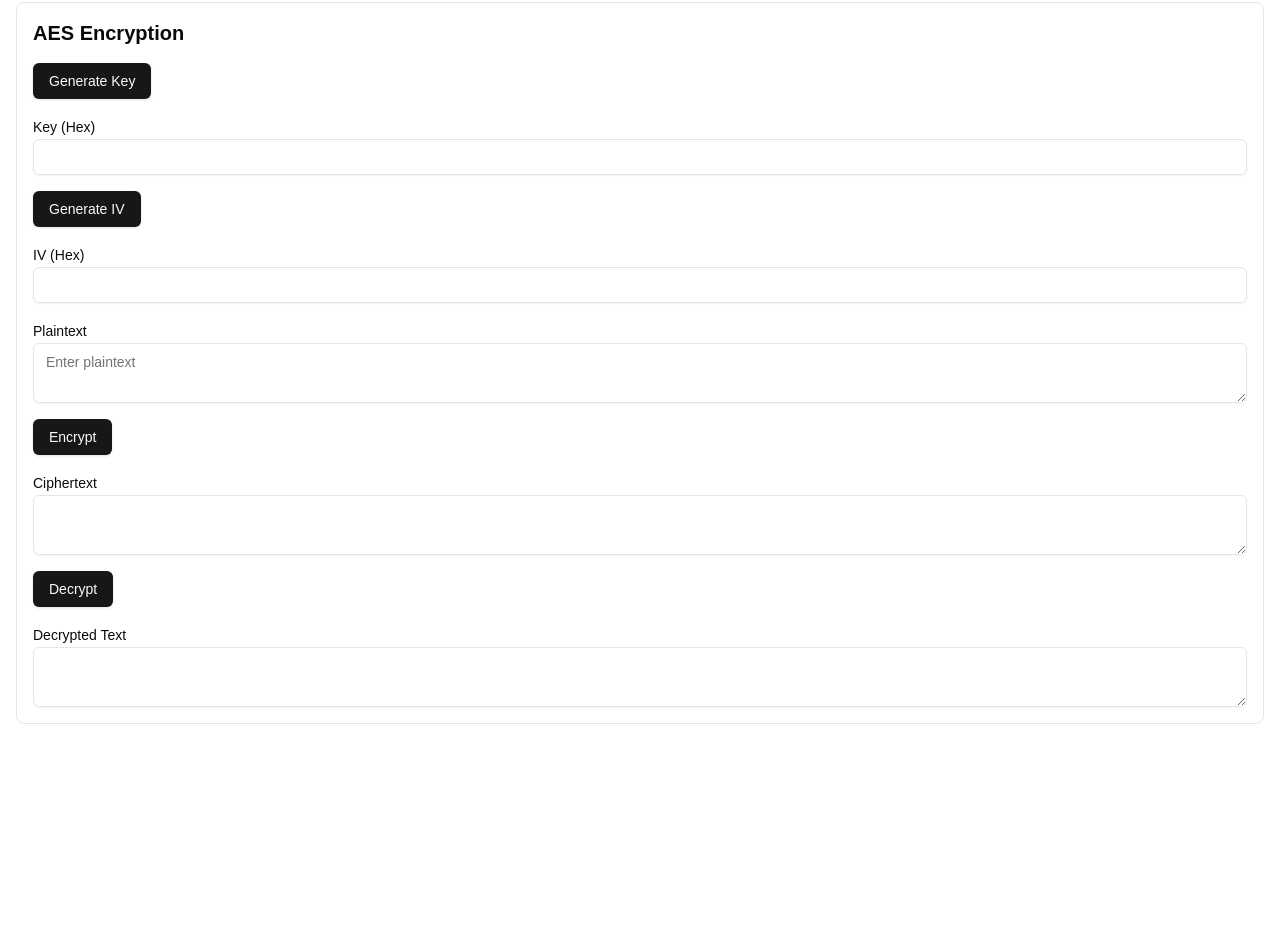
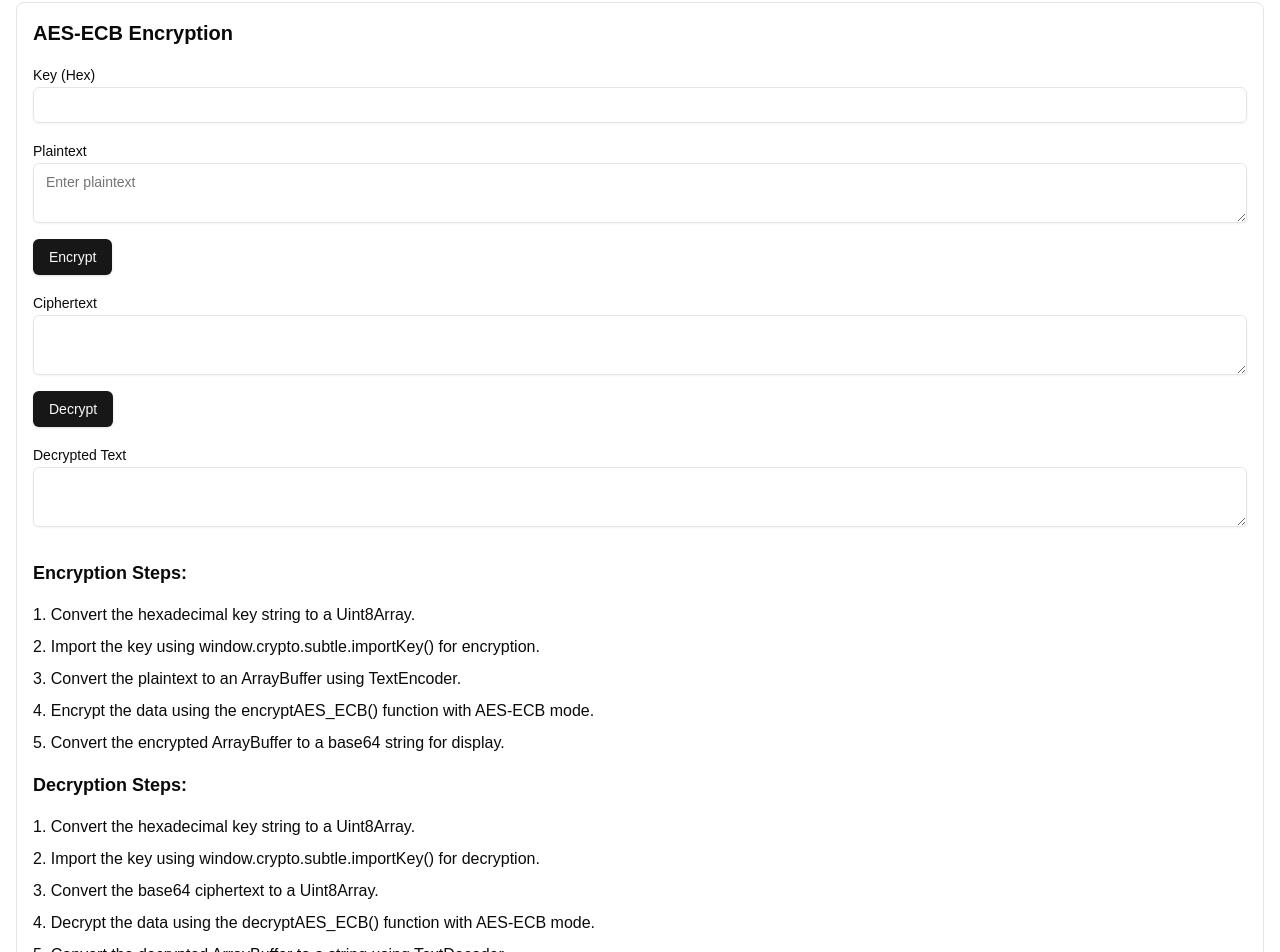
Before and after one commit to Saply/ccs6314-assignment, a Next.js app in the folder src/: page / in a window 1280 px wide. Shown: the part 2554-3506 px from the top of the page. Before the commit the page ends 3326 px from the top, so only its background shows below. Built offline with nearby package versions, Linux system fonts and the light colour scheme.

Commit message:
AES with ECB mode

```diff
--- a/src/components/AESEncryption.tsx
+++ b/src/components/AESEncryption.tsx
@@ -6,90 +6,94 @@ import { Input } from "@/components/ui/input"
 import { Label } from "@/components/ui/label"
 import { Textarea } from "@/components/ui/textarea"
 
-// AES encryption function
-const encryptAES = async (key: CryptoKey, iv: Uint8Array, data: ArrayBuffer) => {
-  return await window.crypto.subtle.encrypt({ name: "AES-CBC", iv: iv }, key, data)
+// AES-ECB encryption function
+const encryptAES_ECB = async (key: CryptoKey, data: ArrayBuffer) => {
+  return await window.crypto.subtle.encrypt({ name: "AES-ECB" }, key, data)
 }
 
-// AES decryption function
-const decryptAES = async (key: CryptoKey, iv: Uint8Array, data: ArrayBuffer) => {
-  return await window.crypto.subtle.decrypt({ name: "AES-CBC", iv: iv }, key, data)
+// AES-ECB decryption function
+const decryptAES_ECB = async (key: CryptoKey, data: ArrayBuffer) => {
+  return await window.crypto.subtle.decrypt({ name: "AES-ECB" }, key, data)
 }
 
 export default function AESEncryption() {
   const [key, setKey] = useState("")
-  const [iv, setIv] = useState("")
   const [plaintext, setPlaintext] = useState("")
   const [ciphertext, setCiphertext] = useState("")
   const [decryptedText, setDecryptedText] = useState("")
 
-  const generateKey = async () => {
-    const key = await window.crypto.subtle.generateKey({ name: "AES-CBC", length: 256 }, true, ["encrypt", "decrypt"])
-    const exportedKey = await window.crypto.subtle.exportKey("raw", key)
-    setKey(
-      Array.from(new Uint8Array(exportedKey))
-        .map((b) => b.toString(16).padStart(2, "0"))
-        .join(""),
-    )
-  }
-
-  const generateIV = () => {
-    const iv = window.crypto.getRandomValues(new Uint8Array(16))
-    setIv(
-      Array.from(iv)
-        .map((b) => b.toString(16).padStart(2, "0"))
-        .join(""),
-    )
-  }
-
   const handleEncrypt = async () => {
-    const keyData = new Uint8Array(key.match(/.{1,2}/g)!.map((byte) => Number.parseInt(byte, 16)))
-    const ivData = new Uint8Array(iv.match(/.{1,2}/g)!.map((byte) => Number.parseInt(byte, 16)))
-    const importedKey = await window.crypto.subtle.importKey("raw", keyData, "AES-CBC", false, ["encrypt"])
-    const encrypted = await encryptAES(importedKey, ivData, new TextEncoder().encode(plaintext))
-    setCiphertext(btoa(String.fromCharCode(...new Uint8Array(encrypted))))
+    try {
+      const keyData = new Uint8Array(key.match(/.{1,2}/g)!.map((byte) => Number.parseInt(byte, 16)))
+      const importedKey = await window.crypto.subtle.importKey("raw", keyData.buffer, { name: "AES-ECB" }, false, [
+        "encrypt",
+      ])
+      const encrypted = await encryptAES_ECB(importedKey, new TextEncoder().encode(plaintext))
+      setCiphertext(btoa(String.fromCharCode(...new Uint8Array(encrypted))))
+    } catch (error) {
+      console.error("Error encrypting:", error)
+    }
   }
 
   const handleDecrypt = async () => {
-    const keyData = new Uint8Array(key.match(/.{1,2}/g)!.map((byte) => Number.parseInt(byte, 16)))
-    const ivData = new Uint8Array(iv.match(/.{1,2}/g)!.map((byte) => Number.parseInt(byte, 16)))
-    const importedKey = await window.crypto.subtle.importKey("raw", keyData, "AES-CBC", false, ["decrypt"])
-    const decrypted = await decryptAES(
-      importedKey,
-      ivData,
-      Uint8Array.from(atob(ciphertext), (c) => c.charCodeAt(0)),
-    )
-    setDecryptedText(new TextDecoder().decode(decrypted))
+    try {
+      const keyData = new Uint8Array(key.match(/.{1,2}/g)!.map((byte) => Number.parseInt(byte, 16)))
+      const importedKey = await window.crypto.subtle.importKey("raw", keyData.buffer, { name: "AES-ECB" }, false, [
+        "decrypt",
+      ])
+      const ciphertextData = Uint8Array.from(atob(ciphertext), (c) => c.charCodeAt(0))
+      const decrypted = await decryptAES_ECB(importedKey, ciphertextData.buffer)
+      setDecryptedText(new TextDecoder().decode(decrypted))
+    } catch (error) {
+      console.error("Error decrypting:", error)
+    }
   }
 
   return (
     <div className="border p-4 rounded-lg">
-      <h3 className="text-xl font-semibold mb-4">AES Encryption</h3>
+      <h3 className="text-xl font-semibold mb-4">AES-ECB Encryption</h3>
       <div className="space-y-4">
-        <Button onClick={generateKey}>Generate Key</Button>
         <div>
-          <Label>Key (Hex)</Label>
-          <Input value={key} onChange={(e) => setKey(e.target.value)} />
-        </div>
-        <Button onClick={generateIV}>Generate IV</Button>
-        <div>
-          <Label>IV (Hex)</Label>
-          <Input value={iv} onChange={(e) => setIv(e.target.value)} />
+          <Label htmlFor="key-input">Key (Hex)</Label>
+          <Input id="key-input" value={key} onChange={(e) => setKey(e.target.value)} />
         </div>
         <div>
-          <Label>Plaintext</Label>
-          <Textarea value={plaintext} onChange={(e) => setPlaintext(e.target.value)} placeholder="Enter plaintext" />
+          <Label htmlFor="plaintext-input">Plaintext</Label>
+          <Textarea
+            id="plaintext-input"
+            value={plaintext}
+            onChange={(e) => setPlaintext(e.target.value)}
+            placeholder="Enter plaintext"
+          />
         </div>
         <Button onClick={handleEncrypt}>Encrypt</Button>
         <div>
-          <Label>Ciphertext</Label>
-          <Textarea value={ciphertext} readOnly />
+          <Label htmlFor="ciphertext-output">Ciphertext</Label>
+          <Textarea id="ciphertext-output" value={ciphertext} readOnly />
         </div>
         <Button onClick={handleDecrypt}>Decrypt</Button>
         <div>
-          <Label>Decrypted Text</Label>
-          <Textarea value={decryptedText} readOnly />
+          <Label htmlFor="decrypted-output">Decrypted Text</Label>
+          <Textarea id="decrypted-output" value={decryptedText} readOnly />
         </div>
+      </div>
+      <div className="mt-8 space-y-4">
+        <h4 className="text-lg font-semibold">Encryption Steps:</h4>
+        <ol className="list-decimal list-inside space-y-2">
+          <li>Convert the hexadecimal key string to a Uint8Array.</li>
+          <li>Import the key using window.crypto.subtle.importKey() for encryption.</li>
+          <li>Convert the plaintext to an ArrayBuffer using TextEncoder.</li>
+          <li>Encrypt the data using the encryptAES_ECB() function with AES-ECB mode.</li>
+          <li>Convert the encrypted ArrayBuffer to a base64 string for display.</li>
+        </ol>
+        <h4 className="text-lg font-semibold">Decryption Steps:</h4>
+        <ol className="list-decimal list-inside space-y-2">
+          <li>Convert the hexadecimal key string to a Uint8Array.</li>
+          <li>Import the key using window.crypto.subtle.importKey() for decryption.</li>
+          <li>Convert the base64 ciphertext to a Uint8Array.</li>
+          <li>Decrypt the data using the decryptAES_ECB() function with AES-ECB mode.</li>
+          <li>Convert the decrypted ArrayBuffer to a string using TextDecoder.</li>
+        </ol>
       </div>
     </div>
   )
```
